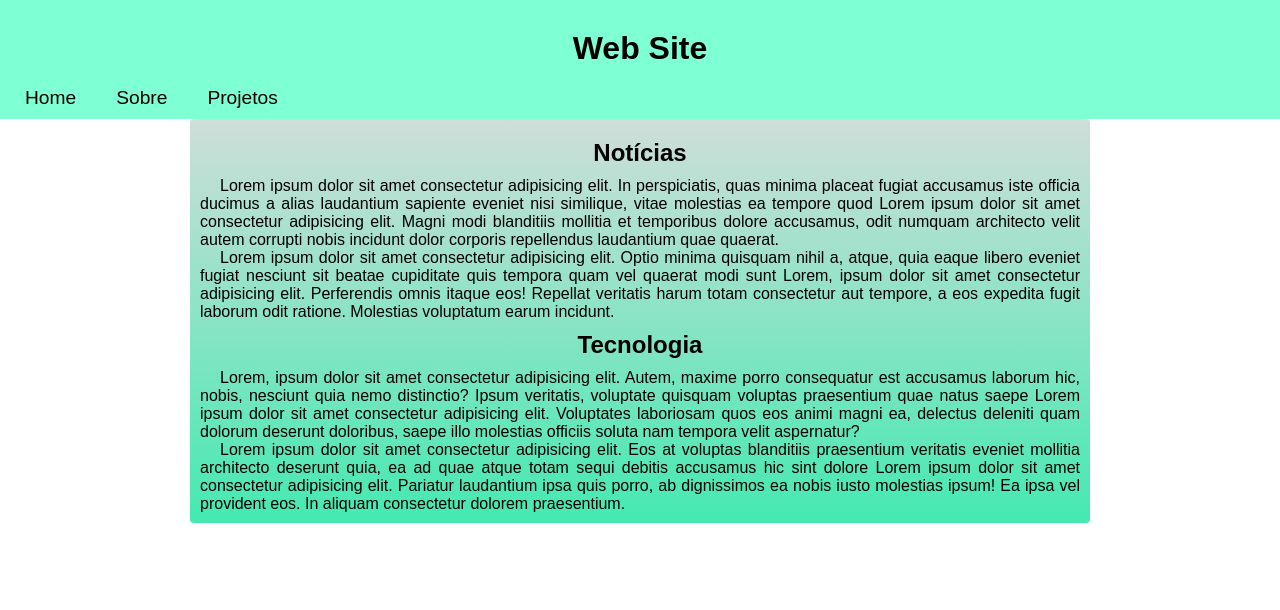
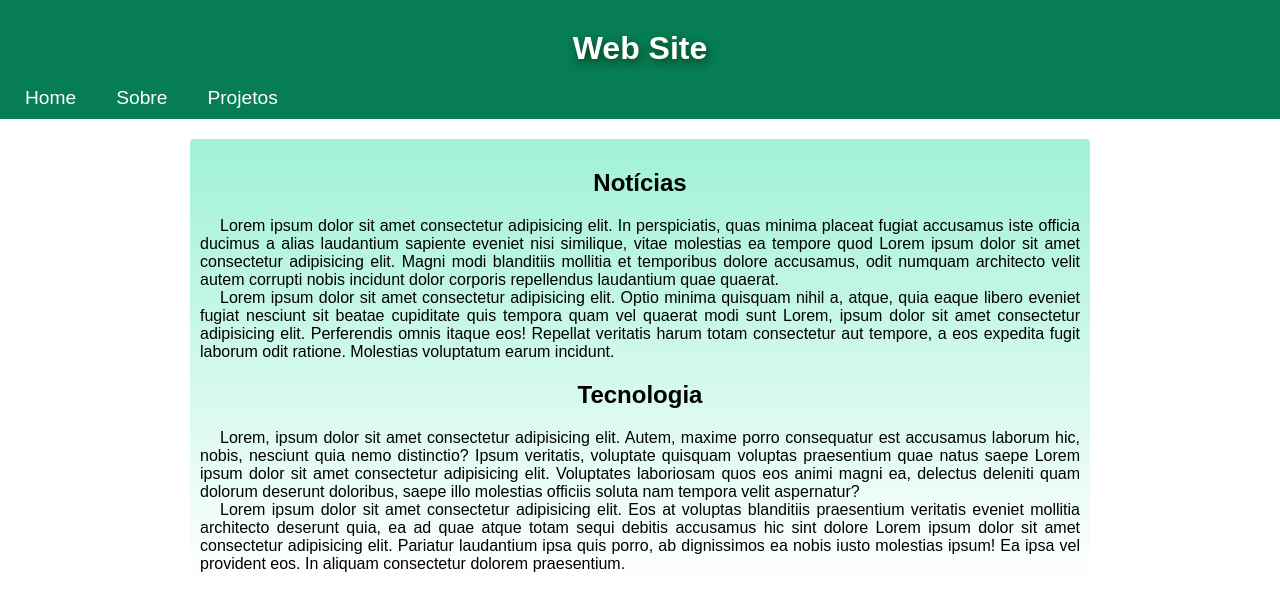
Before and after one commit to FranciscoJoseTeles/estudos, a plain HTML site: page index.html in a window 1280 px wide. Drawn offline with Linux system fonts and the light colour scheme.

Commit message:
atualização 02

```diff
--- a/style.css
+++ b/style.css
@@ -8,11 +8,13 @@
 header {
     padding: 10px 20px;
     text-align: center;
-    background-color: aquamarine;
+    background-color: rgb(6, 125, 86);
+    color: #fff;
 }
 
 header h1 {
     padding: 20px 0;
+    text-shadow: 2px 4px 10px rgb(9, 61, 15);
 }
 
 header ul {
@@ -27,7 +29,7 @@ header  ul  li {
 
 li a {
     text-decoration: none;
-    color: black;
+    color: #fff;
     transition: 0.6s;
     padding: 5px;
     border-radius: 3px;
@@ -35,21 +37,22 @@ li a {
 
 li a:hover {
     text-decoration: underline;
-    background-color: #44e9b2;
+    background-color: #0ba371;
 }
 
 
 main {
     padding: 10px;
-    background-image: linear-gradient(to top, #44e9b2, #cfded9);
+    background-image: linear-gradient(to top, #fff, #a0f2d6);
     max-width: 900px;
     margin: auto;
+    margin-top: 20px;
     border-radius: 4px;
 }
 
 main h1 {
     text-align: center;
-    padding: 10px 0;
+    padding: 20px 0;
 }
 
 main p {
```
